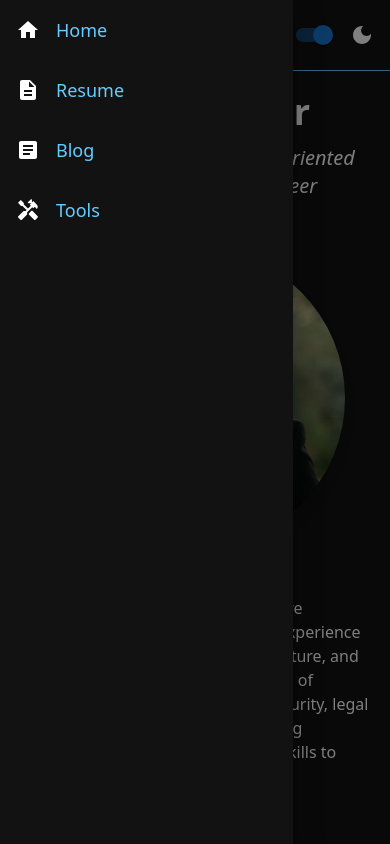
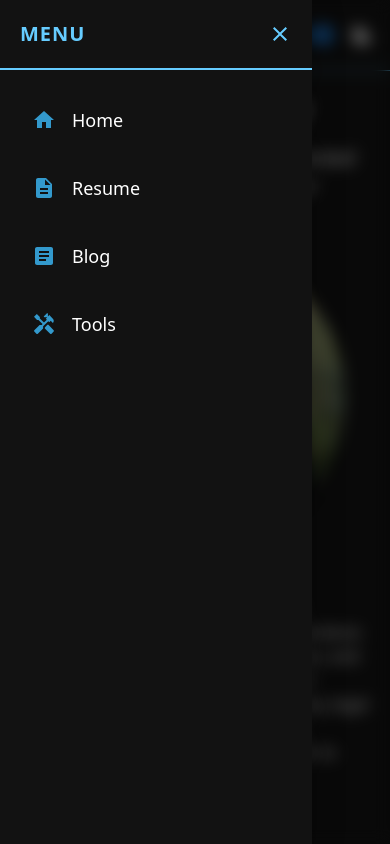
Before and after one commit to JacobHeater/jacobheater.github.io, a Next.js app: page / in a window 390 px wide. Both pictures are taken after a click on the icon 196 px from the left and 35 px from the top of the page. Shown: the top 844 px of the page. Built offline with nearby package versions, Linux system fonts and the light colour scheme; a web font is replaced by a local one.

Commit message:
feat(layout): enhance mobile navigation with improved styles and close icon

```diff
--- a/src/app/layout-client.tsx
+++ b/src/app/layout-client.tsx
@@ -6,6 +6,7 @@ import { SwipeableDrawer, Switch } from '@mui/material';
 import LightModeIcon from '@mui/icons-material/LightMode';
 import DarkModeIcon from '@mui/icons-material/DarkMode';
 import MenuIcon from '@mui/icons-material/Menu';
+import CloseIcon from '@mui/icons-material/Close';
 import { sitetree } from '@/app/models/sitetree/sitetree';
 import Link from 'next/link';
 import { useRouter } from 'next/navigation';
@@ -74,7 +75,7 @@ export default function LayoutClient({
         }}>
         <header className="no-print fixed top-0 left-0 right-0 flex justify-between items-center p-4 bg-[var(--background)] z-10 border-b border-[var(--primary)]">
           <div
-            className={`text-[var(--primary)] text-2xl md:text-4xl cursive cursor-pointer select-none`}
+            className={`text-[var(--primary)] text-2xl md:text-4xl cursive cursor-pointer select-none hover:text-[var(--secondary)] transition-colors duration-300`}
             onClick={() => router.push('/')}>
             Jacob Heater
           </div>
@@ -84,7 +85,7 @@ export default function LayoutClient({
                 <Link
                   key={entry.url}
                   href={entry.url}
-                  className="text-[var(--primary)] hover:text-[var(--secondary)]">
+                  className="text-[var(--primary)] hover:text-[var(--secondary)] hover:underline transition-colors duration-300">
                   {entry.displayText}
                 </Link>
               ))}
@@ -92,7 +93,7 @@ export default function LayoutClient({
           </nav>
           <div className="flex md:hidden">
             <MenuIcon
-              className="text-[var(--primary)] cursor-pointer"
+              className="text-[var(--primary)] hover:text-[var(--secondary)] cursor-pointer transition-all duration-300 hover:scale-110 hover:drop-shadow-lg"
               onClick={() => setDrawerOpen(true)}
             />
           </div>
@@ -145,21 +146,35 @@ export default function LayoutClient({
           onOpen={() => setDrawerOpen(true)}
           onClose={() => setDrawerOpen(false)}
           className="no-print md:hidden"
+          slotProps={{
+            backdrop: {
+              className: 'backdrop-blur-sm',
+            },
+          }}
           PaperProps={{
-            className: `w-3/4 !bg-[var(--background)] !text-[var(--foreground)] print:m-0 print:p-0`,
+            className: `w-4/5 !bg-[var(--background)] !text-[var(--foreground)] print:m-0 print:p-0 shadow-xl`,
           }}>
-          <nav className="p-4 space-y-2">
+          <div className="flex justify-between items-center p-5 border-b-2 border-[var(--primary)]">
+            <span className="text-xl font-semibold text-[var(--primary)] tracking-wider uppercase">
+              Menu
+            </span>
+            <CloseIcon
+              className="text-[var(--primary)] hover:text-[var(--secondary)] cursor-pointer transition-colors duration-200"
+              onClick={() => setDrawerOpen(false)}
+            />
+          </div>
+          <nav className="p-3 mt-2">
             {sitetree.map((entry) => (
-              <div key={entry.url} className="flex items-center space-x-2 mb-8">
-                <entry.icon className="text-xl mr-4"></entry.icon>
-                <Link
-                  key={entry.url}
-                  href={entry.url}
-                  className="block text-lg text-[var(--primary)] hover:text-[var(--secondary)]"
-                  onClick={() => setDrawerOpen(false)}>
+              <Link
+                key={entry.url}
+                href={entry.url}
+                className="flex items-center p-4 mb-2 rounded-md border-l-4 border-transparent hover:border-[var(--primary)] hover:bg-[var(--primary)] hover:bg-opacity-10 transition-all duration-200 group"
+                onClick={() => setDrawerOpen(false)}>
+                <entry.icon className="text-2xl mr-4 text-[var(--secondary)] group-hover:text-[var(--primary)] transition-colors duration-200"></entry.icon>
+                <span className="text-lg text-[var(--foreground)] group-hover:text-[var(--primary)] font-medium transition-colors duration-200">
                   {entry.displayText}
-                </Link>
-              </div>
+                </span>
+              </Link>
             ))}
           </nav>
         </SwipeableDrawer>
```
